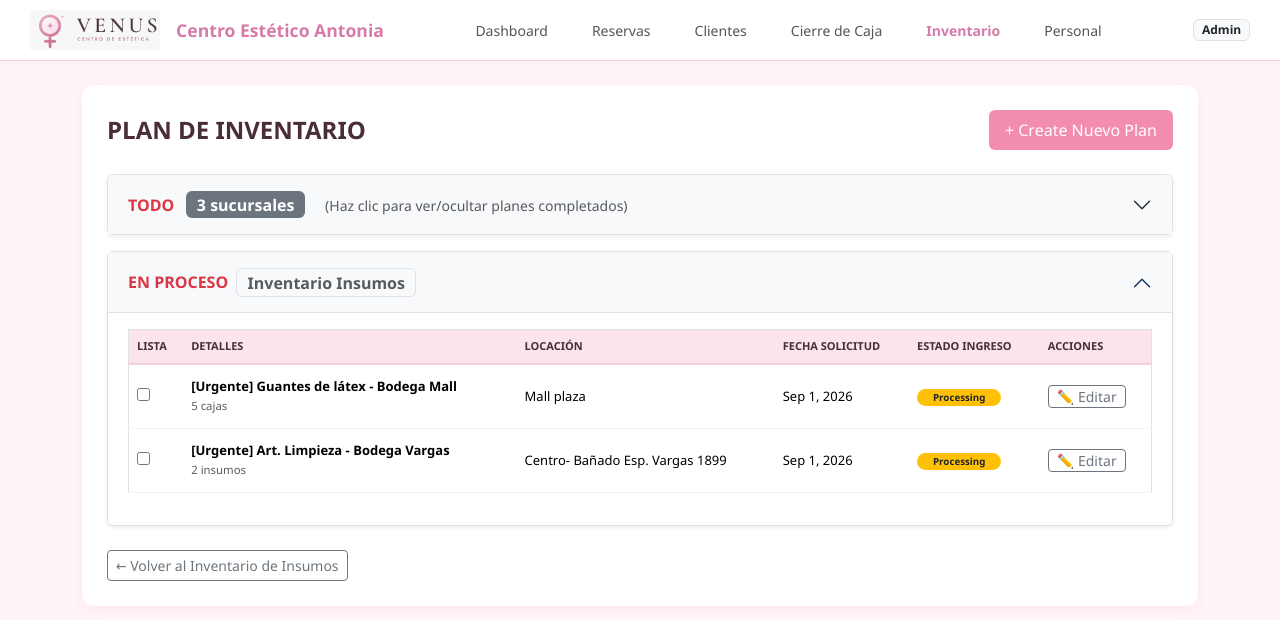
After one commit to BenjamiNbust/VenusDB, a Django app: page /plan/ in a window 1280 px wide. The commit adds this page. Shown: the top 620 px of the page. Run offline with Django 5.2, Linux system fonts and the light colour scheme.

Commit message:
Add files via upload

```diff
--- a/Stetikglowapp/Stetikglowapp/urls.py
+++ b/Stetikglowapp/Stetikglowapp/urls.py
@@ -1,7 +1,7 @@
 """
 URL configuration for Stetikglowapp project.
 
-The `urlpatterns` list routes URLs to views. For more information please see:
+The `urlpatterns` list routes URLs to  For more information please see:
     https://docs.djangoproject.com/en/6.0/topics/http/urls/
 Examples:
 Function views
@@ -21,6 +21,8 @@ from funciones_app.views import *
 urlpatterns = [
     path('', InventarioList, name='inventario_list'),
     path('sucursal/<int:sucursal_id>/', InventarioList, name='inventario_list_sucursal'),
+    path('plan/', PlanInventarioView, name='plan_inventario'),
+    path('plan/nuevo/', PlanInventarioCreate, name='plan_inventario_create'), # <-- Nueva ruta
     path('nuevo/', InventarioCreate, name='inventario_create'),
     path('editar/<int:pk>/', InventarioUpdate, name='inventario_update'),
     path('eliminar/<int:pk>/', InventarioDelete, name='inventario_delete'),
--- a/Stetikglowapp/funciones_app/views.py
+++ b/Stetikglowapp/funciones_app/views.py
@@ -49,3 +49,16 @@ def InventarioDelete(request, pk):
         inventario.delete()
         return redirect('inventario_list_sucursal', sucursal_id=sucursal_id)
     return render(request, 'inventarioDelete.html', {'inventario': inventario})
+
+def PlanInventarioView(request):
+    sucursales = Sucursal.objects.all()
+    context = {
+        'sucursales': sucursales,
+    }
+    return render(request, 'planinventario.html', context)
+
+def PlanInventarioCreate(request):
+    sucursales = Sucursal.objects.all()
+    if request.method == 'POST':
+        return redirect('plan_inventario')
+    return render(request, 'planinventarioform.html', {'sucursales': sucursales, 'titulo': 'Crear Nuevo Plan de Inventario'})
--- /dev/null
+++ b/Stetikglowapp/templates/planinventario.html
@@ -0,0 +1,178 @@
+{% load static %}
+<!DOCTYPE html>
+<html lang="es">
+<head>
+    <meta charset="UTF-8">
+    <meta name="viewport" content="width=device-width, initial-scale=1.0">
+    <title>Plan de Inventario - Centro Estético Antonia</title>
+    <link href="https://cdn.jsdelivr.net/npm/bootstrap@5.3.3/dist/css/bootstrap.min.css" rel="stylesheet">
+    <link rel="stylesheet" href="{% static 'style.css' %}">
+</head>
+<body>
+
+    <!-- Barra Superior / Header Institucional con el Logo -->
+    <div class="navbar-antonia d-flex justify-content-between align-items-center">
+        <div class="d-flex align-items-center gap-3">
+            <img src="{% static 'img/logoAntonia.jpeg' %}" alt="Logo Antonia" style="height: 40px; object-fit: contain;">
+            <a href="#" class="brand-title text-decoration-none">Centro Estético Antonia</a>
+        </div>
+        <div class="d-flex align-items-center gap-4">
+            <a href="#" class="nav-link-antonia">Dashboard</a>
+            <a href="#" class="nav-link-antonia">Reservas</a>
+            <a href="#" class="nav-link-antonia">Clientes</a>
+            <a href="#" class="nav-link-antonia">Cierre de Caja</a>
+            <a href="{% url 'inventario_list' %}" class="nav-link-antonia active fw-bold">Inventario</a>
+            <a href="#" class="nav-link-antonia">Personal</a>
+        </div>
+        <div class="d-flex align-items-center gap-2">
+            <span class="badge bg-light text-dark border">Admin</span>
+        </div>
+    </div>
+
+    <div class="container my-4">
+        <div class="main-container">
+
+            <!-- Título y Botón para Crear Nuevo Plan -->
+            <div class="d-flex justify-content-between align-items-center mb-4">
+                <h3 class="fw-bold text-uppercase fs-4 mb-0" style="color: #4a2e35;">PLAN DE INVENTARIO</h3>
+                <a href="{% url 'plan_inventario_create' %}" class="btn-pink-antonia text-decoration-none">+ Create Nuevo Plan</a>
+            </div>
+
+            <!-- ACORDEÓN DESPLEGABLE DE PLANES -->
+            <div class="accordion mb-4" id="accordionPlanInventario">
+
+                <!-- SECCIÓN 1: TODO (PLANES COMPLETADOS) -->
+                <div class="accordion-item border rounded mb-3 shadow-sm">
+                    <h2 class="accordion-header" id="headingTodo">
+                        <button class="accordion-button collapsed bg-light d-flex justify-content-between align-items-center" type="button" data-bs-toggle="collapse" data-bs-target="#collapseTodo" aria-expanded="false" aria-controls="collapseTodo">
+                            <div>
+                                <span class="fw-bold text-danger me-2">TODO</span>
+                                <span class="badge bg-secondary fs-6">3 sucursales</span>
+                                <small class="text-muted ms-3">(Haz clic para ver/ocultar planes completados)</small>
+                            </div>
+                        </button>
+                    </h2>
+                    <div id="collapseTodo" class="accordion-collapse collapse" aria-labelledby="headingTodo" data-bs-parent="#accordionPlanInventario">
+                        <div class="accordion-body">
+                            <div class="table-responsive">
+                                <table class="table table-antonia align-middle border">
+                                    <thead>
+                                        <tr style="background-color: #f9f0f2;">
+                                            <th>LISTA</th>
+                                            <th>Detalles</th>
+                                            <th>Locación</th>
+                                            <th>Fecha Solicitud</th>
+                                            <th>Estado ingreso</th>
+                                            <th>Fecha finalización</th>
+                                        </tr>
+                                    </thead>
+                                    <tbody>
+                                        <tr>
+                                            <td><input type="checkbox" checked disabled></td>
+                                            <td>
+                                                <div class="fw-bold">[Urgente] Esmalte Rubber Escritorio 3</div>
+                                                <small class="text-muted">2 insumos</small>
+                                            </td>
+                                            <td>Mall plaza</td>
+                                            <td>Ago 25, 2026</td>
+                                            <td><span class="badge bg-danger rounded-pill px-3">Completado</span></td>
+                                            <td>Ago 25, 2026</td>
+                                        </tr>
+                                        <tr>
+                                            <td><input type="checkbox" checked disabled></td>
+                                            <td>
+                                                <div class="fw-bold">[Urgente] Esmaltes Nude Escritorio 5</div>
+                                                <small class="text-muted">1 insumo</small>
+                                            </td>
+                                            <td>Centro- Bañado Esp. Vivar 1901</td>
+                                            <td>Ago 27, 2026</td>
+                                            <td><span class="badge bg-danger rounded-pill px-3">Completado</span></td>
+                                            <td>Ago 27, 2026</td>
+                                        </tr>
+                                        <tr>
+                                            <td><input type="checkbox" checked disabled></td>
+                                            <td>
+                                                <div class="fw-bold">[Mes] Inventario Mensual - Mall</div>
+                                                <small class="text-muted">Todos los insumos</small>
+                                            </td>
+                                            <td>Mall plaza</td>
+                                            <td>Ago 20, 2026</td>
+                                            <td><span class="badge bg-danger rounded-pill px-3">Completado</span></td>
+                                            <td>Ago 31, 2026</td>
+                                        </tr>
+                                    </tbody>
+                                </table>
+                            </div>
+                        </div>
+                    </div>
+                </div>
+
+                <!-- SECCIÓN 2: EN PROCESO -->
+                <div class="accordion-item border rounded shadow-sm">
+                    <h2 class="accordion-header" id="headingEnProceso">
+                        <button class="accordion-button bg-light fw-bold text-danger" type="button" data-bs-toggle="collapse" data-bs-target="#collapseEnProceso" aria-expanded="true" aria-controls="collapseEnProceso">
+                            EN PROCESO <span class="badge bg-light text-muted border fs-6 ms-2">Inventario Insumos</span>
+                        </button>
+                    </h2>
+                    <div id="collapseEnProceso" class="accordion-collapse collapse show" aria-labelledby="headingEnProceso" data-bs-parent="#accordionPlanInventario">
+                        <div class="accordion-body">
+                            <div class="table-responsive">
+                                <table class="table table-antonia align-middle border">
+                                    <thead>
+                                        <tr style="background-color: #f9f0f2;">
+                                            <th>LISTA</th>
+                                            <th>Detalles</th>
+                                            <th>Locación</th>
+                                            <th>Fecha Solicitud</th>
+                                            <th>Estado ingreso</th>
+                                            <th>Acciones</th>
+                                        </tr>
+                                    </thead>
+                                    <tbody>
+                                        <tr>
+                                            <td><input type="checkbox"></td>
+                                            <td>
+                                                <div class="fw-bold">[Urgente] Guantes de látex - Bodega Mall</div>
+                                                <small class="text-muted">5 cajas</small>
+                                            </td>
+                                            <td>Mall plaza</td>
+                                            <td>Sep 1, 2026</td>
+                                            <td><span class="badge bg-warning text-dark rounded-pill px-3">Processing</span></td>
+                                            <td>
+                                                <button class="btn btn-sm btn-outline-secondary py-0">✏️ Editar</button>
+                                            </td>
+                                        </tr>
+                                        <tr>
+                                            <td><input type="checkbox"></td>
+                                            <td>
+                                                <div class="fw-bold">[Urgente] Art. Limpieza - Bodega Vargas</div>
+                                                <small class="text-muted">2 insumos</small>
+                                            </td>
+                                            <td>Centro- Bañado Esp. Vargas 1899</td>
+                                            <td>Sep 1, 2026</td>
+                                            <td><span class="badge bg-warning text-dark rounded-pill px-3">Processing</span></td>
+                                            <td>
+                                                <button class="btn btn-sm btn-outline-secondary py-0">✏️ Editar</button>
+                                            </td>
+                                        </tr>
+                                    </tbody>
+                                </table>
+                            </div>
+                        </div>
+                    </div>
+                </div>
+
+            </div>
+
+            <div class="mt-3">
+                <a href="{% url 'inventario_list' %}" class="btn btn-outline-secondary btn-sm">← Volver al Inventario de Insumos</a>
+            </div>
+
+        </div>
+    </div>
+
+    <!-- Bootstrap 5 JS Bundle (Requerido para el desplegable) -->
+    <script src="https://cdn.jsdelivr.net/npm/bootstrap@5.3.3/dist/js/bootstrap.bundle.min.js"></script>
+    <script src="{% static 'JS/funciones.js' %}"></script>
+</body>
+</html>
```
Also changed, not shown: Stetikglowapp/templates/inventariolista.html (+21 -57 lines), Stetikglowapp/templates/planinventarioform.html (added, +72 -0 lines).
